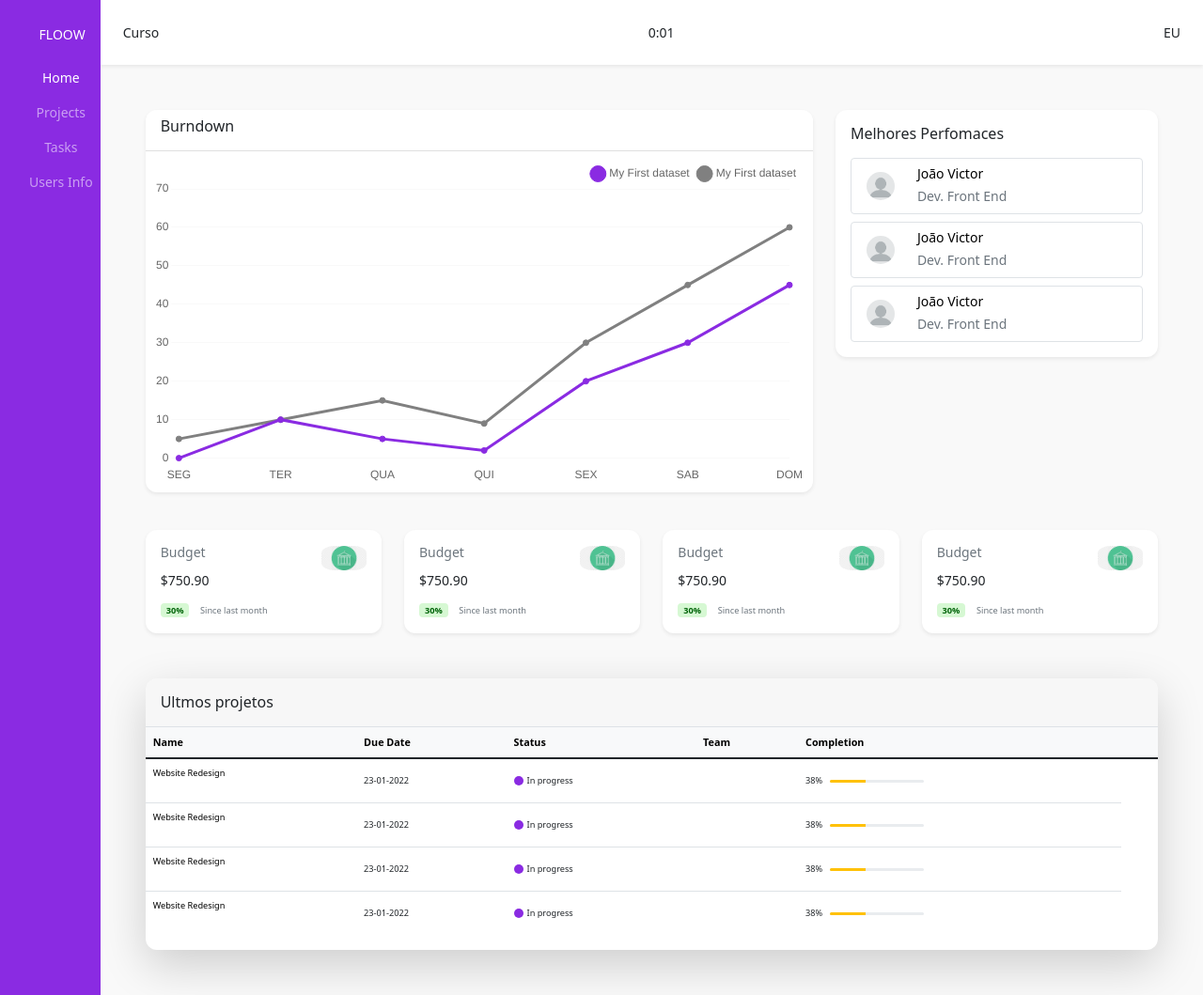
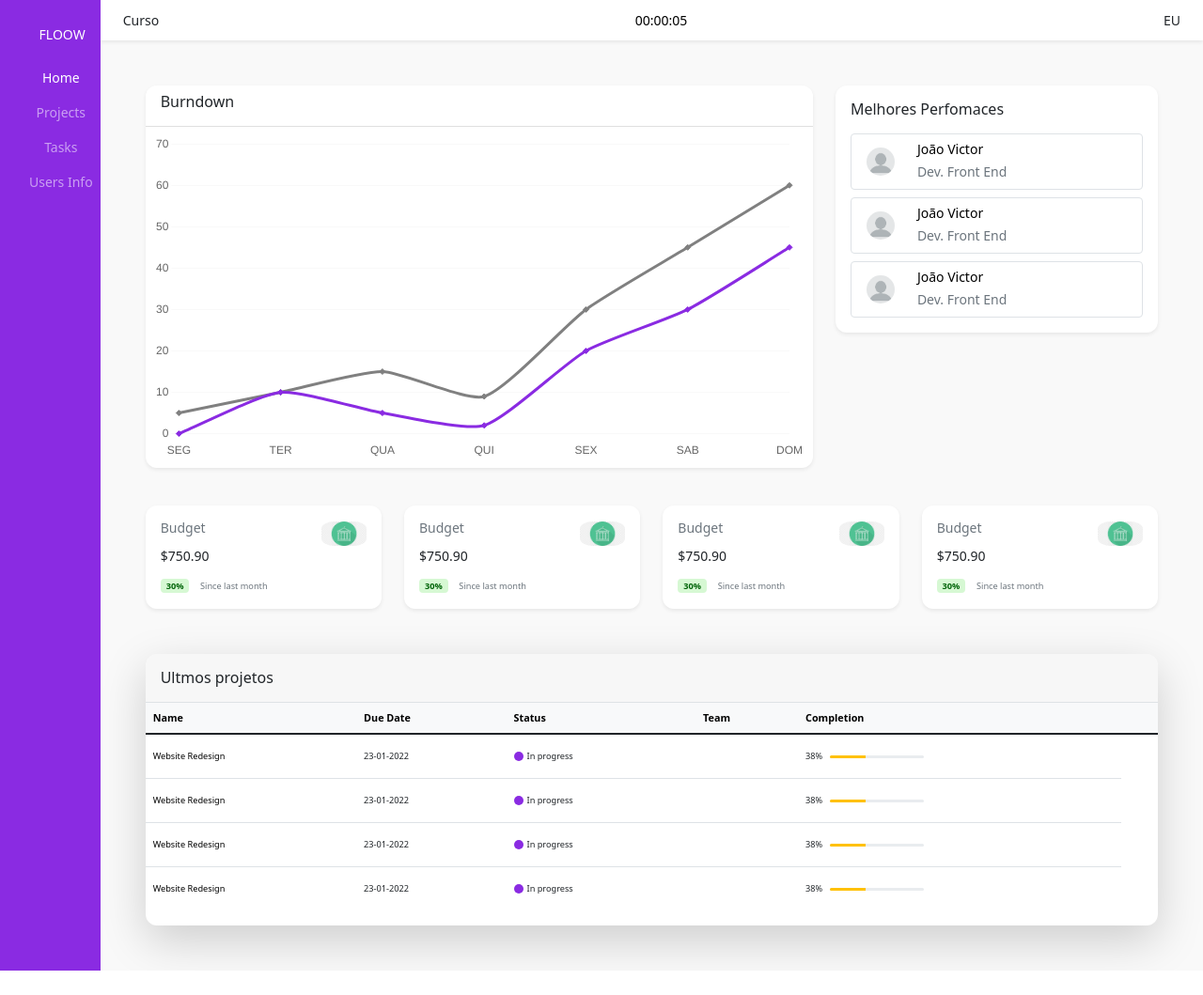
Before and after one commit to JVSC99/Front-end-album, a plain HTML site: page principal.html in a window 1280 px wide. Shown: the whole page at 94% size. After the commit the page ends 1033 px from the top, so only its background shows below. Drawn offline with nearby package versions, Linux system fonts and the light colour scheme.

Commit message:
version 0.01

```diff
--- a/principal.html
+++ b/principal.html
@@ -62,14 +62,37 @@
         </aside>
         <main class="col px-0 flex-grow-1">
           <nav
-            class="navbar navbar-expand-lg bg-white py-lg-4 px-4 justify-content-between shadow-sm"
+            class="navbar navbar-expand-lg bg-white px-4 justify-content-between shadow-sm"
           >
             <a href="#" class="nav-brand text-decoration-none text-dark text-sm">
               Curso</a
             >
-            <a href="#" class="nav-item text-decoration-none text-dark text-sm">
-              0:01</a
-            >
+            <div class="modal fade" id="exampleModalPopovers" tabindex="-1" aria-labelledby="exampleModalPopoversLabel" style="display: none;" aria-hidden="true">
+                <div class="modal-dialog">
+                  <div class="modal-content">
+                    <div class="modal-header">
+                      <h5 class="modal-title" id="exampleModalPopoversLabel">Modal title</h5>
+                      <button type="button" class="btn-close" data-bs-dismiss="modal" aria-label="Close"></button>
+                    </div>
+                    <div class="modal-body">
+                      <h5>Popover in a modal</h5>
+                      <p>This <a href="#" role="button" class="btn btn-secondary popover-test" title="" data-bs-content="Popover body content is set in this attribute." data-bs-container="#exampleModalPopovers" data-bs-original-title="Popover title">button</a> triggers a popover on click.</p>
+                      <hr>
+                      <h5>Tooltips in a modal</h5>
+                      <p><a href="#" class="tooltip-test" title="" data-bs-container="#exampleModalPopovers" data-bs-original-title="Tooltip">This link</a> and <a href="#" class="tooltip-test" title="" data-bs-container="#exampleModalPopovers" data-bs-original-title="Tooltip">that link</a> have tooltips on hover.</p>
+                    </div>
+                    <div class="modal-footer">
+                      <button type="button" class="btn btn-secondary" data-bs-dismiss="modal">Close</button>
+                      <button type="button" class="btn btn-primary">Save changes</button>
+                    </div>
+                  </div>
+                </div>
+              </div>
+              <div class="bd-example">
+                <button id="date" type="button" class="text-sm" data-bs-toggle="modal" data-bs-target="#exampleModalPopovers">
+                  0:00
+                </button>
+              </div>
             <a href="#" class="nav-item text-decoration-none text-dark text-sm">EU</a>
           </nav>
           <div class="container-fluid p-5" style="background-color: #f9f9f9">
@@ -227,7 +250,9 @@
 
                             <tr class="text-xsm">
                                 <td>
-                                    <a class="text-heading font-semibold" href="#">Website Redesign</a>
+                                    <div class="td-center">
+                                        <a class="text-heading font-semibold" href="#">Website Redesign</a>
+                                    </div>
                                 </td>
                                 <td>
                                     <div class="td-center">
@@ -262,7 +287,9 @@
                             </tr>
                             <tr class="text-xsm">
                                 <td>
-                                    <a class="text-heading font-semibold" href="#">Website Redesign</a>
+                                    <div class="td-center">
+                                        <a class="text-heading font-semibold" href="#">Website Redesign</a>
+                                    </div>
                                 </td>
                                 <td>
                                     <div class="td-center">
@@ -298,7 +325,9 @@
                             </tr>
                             <tr class="text-xsm">
                                 <td>
-                                    <a class="text-heading font-semibold" href="#">Website Redesign</a>
+                                    <div class="td-center">
+                                        <a class="text-heading font-semibold" href="#">Website Redesign</a>
+                                    </div>
                                 </td>
                                 <td>
                                     <div class="td-center">
@@ -333,7 +362,10 @@
                             </tr>
                             <tr class="text-xsm">
                                 <td style="border-bottom-width: 0px;">
-                                    <a class="text-heading font-semibold" href="#">Website Redesign</a>
+                                    <div class="td-center">
+                                        <a class="text-heading font-semibold" href="#">Website Redesign</a>
+                                    </div>
+
                                 </td>
                                 <td style="border-bottom-width: 0px;">
                                     <div class="td-center">
@@ -387,7 +419,61 @@
 
     <script src="https://cdn.jsdelivr.net/npm/chart.js"></script>
 
+
+
     <script>
+
+    var hh = 0;
+    var mm = 0;
+    var ss = 0;
+
+    var tempo = 1000;//Quantos milésimos valem 1 segundo?
+    var cron;
+
+    //Inicia o temporizador
+
+    cron = setInterval(() => { timer(); }, tempo);
+
+    //Para o temporizador mas não limpa as variáveis
+    function pause() {
+        clearInterval(cron);
+    }
+
+    //Para o temporizador e limpa as variáveis
+    function stop() {
+        clearInterval(cron);
+        hh = 0;
+        mm = 0;
+        ss = 0;
+
+        document.getElementById('date').innerText = '00:00:00';
+    }
+
+    //Faz a contagem do tempo e exibição
+    function timer() {
+        ss++; //Incrementa +1 na variável ss
+
+        if (ss == 59) { //Verifica se deu 59 segundos
+            ss = 0; //Volta os segundos para 0
+            mm++; //Adiciona +1 na variável mm
+
+            if (mm == 59) { //Verifica se deu 59 minutos
+                mm = 0;//Volta os minutos para 0
+                hh++;//Adiciona +1 na variável hora
+            }
+        }
+
+        //Cria uma variável com o valor tratado HH:MM:SS
+        var format = (hh < 10 ? '0' + hh : hh) + ':' + (mm < 10 ? '0' + mm : mm) + ':' + (ss < 10 ? '0' + ss : ss);
+
+        //Insere o valor tratado no elemento counter
+        document.getElementById('date').innerText = format;
+
+        //Retorna o valor tratado
+        return format;
+    }
+
+
         const labels = [
             'SEG',
             'TER',
@@ -401,16 +487,20 @@
         const data = {
             labels: labels,
             datasets: [{
-            label: 'My First dataset',
+            label: 'Desempenho',
             backgroundColor: 'blueviolet',
             borderColor: 'blueviolet',
             data: [0, 10, 5, 2, 20, 30, 45,30],
+            tension: 0.2,
+            pointStyle: 'rectRot',
             },
             {
-            label: 'My First dataset',
+            label: 'Projeção',
             backgroundColor: 'grey',
             borderColor: 'grey',
-            data:[5, 10, 15, 9, 30, 45,60,70]
+            data:[5, 10, 15, 9, 30, 45,60,70],
+            tension: 0.2,
+            pointStyle: 'rectRot'
             },
         ]
         };
@@ -421,12 +511,7 @@
             options: {
                 plugins:{
                     legend:{
-                        labels:{
-
-                            usePointStyle: true,
-
-                        },
-                        align: 'end',
+                        display:false
 
                     }
                 },
--- a/scripts/script.js
+++ b/scripts/script.js
@@ -13,11 +13,12 @@ document.addEventListener("keypress", function(e) {
 function Logar(){
 
     if((login.value === "user@gmail.com") && (password.value === "1234")){
-        alert('logado')
+
         containerLogin.innerHTML = "<div id='load'> <div id='loading'></div></div>";
         setTimeout(function(){
             renderMenu();
-        },2000)
+        },10000)
+        alert('logado')
     }else{
         alert("Login ou senha incorreto")
     }
--- a/styles/style.css
+++ b/styles/style.css
@@ -12,6 +12,13 @@ a{
     border-radius: 50%;
 }
 
+button{
+    padding: 2px;
+    border: 1px solid transparent;
+    border-radius: 10px;
+    background-color: transparent;
+    margin: 0%;
+}
 .avatar-group {
     display: inline-block;
     line-height: 1;
```
Also changed, not shown: index.html (+2 -2 lines).
